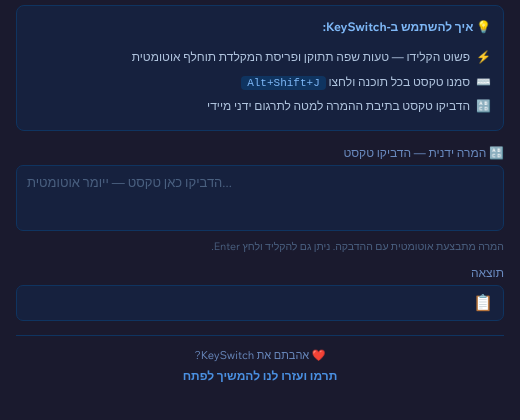
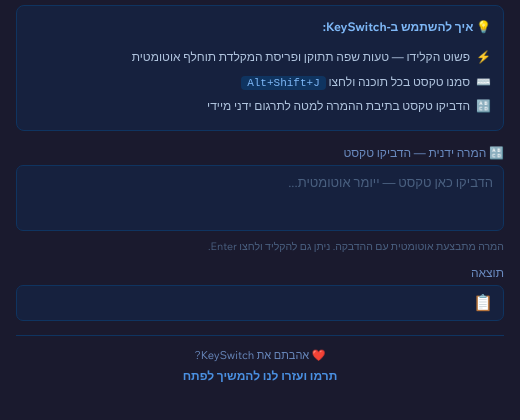
Before and after one commit to gilslom-netizen/keyswitch-desktop, an Electron app: page src/ui/settings.html in a window 520 px wide. Shown: the part 70-490 px from the top of the page. Drawn offline with Linux system fonts and the light colour scheme; no server answers.

Commit message:
fix: תיקון RTL בתיבת ההמרה

```diff
--- a/src/ui/settings.html
+++ b/src/ui/settings.html
@@ -90,9 +90,9 @@
     .convert-textarea {
       width: 100%; background: #16213e; border: 1px solid #0f3460; border-radius: 7px;
       color: #f0f0f0; padding: 8px 10px; font-size: 13px; outline: none;
-      transition: border-color 0.2s; direction: auto; resize: none;
+      transition: border-color 0.2s; resize: none;
       font-family: inherit; min-height: 60px; max-height: 120px; overflow-y: auto;
-      user-select: text;
+      user-select: text; unicode-bidi: plaintext;
     }
     .convert-textarea:focus { border-color: #4a90e2; }
     .convert-textarea::placeholder { color: #4a6080; }
@@ -237,11 +237,10 @@
         id="pasteArea"
         class="convert-textarea"
         placeholder="הדביקו כאן טקסט — ייומר אוטומטית..."
-        dir="auto"
         rows="3"
         spellcheck="false"
       ></textarea>
-      <div class="convert-hint">המרה מתבצעת אוטומטית עם ההדבקה. ניתן גם להקליד ולחץ Enter.</div>
+      <div class="convert-hint">המרה מתבצעת אוטומטית עם ההדבקה. ניתן גם להקליד ולחצו Enter.</div>
     </div>
 
     <label>תוצאה</label>
```
